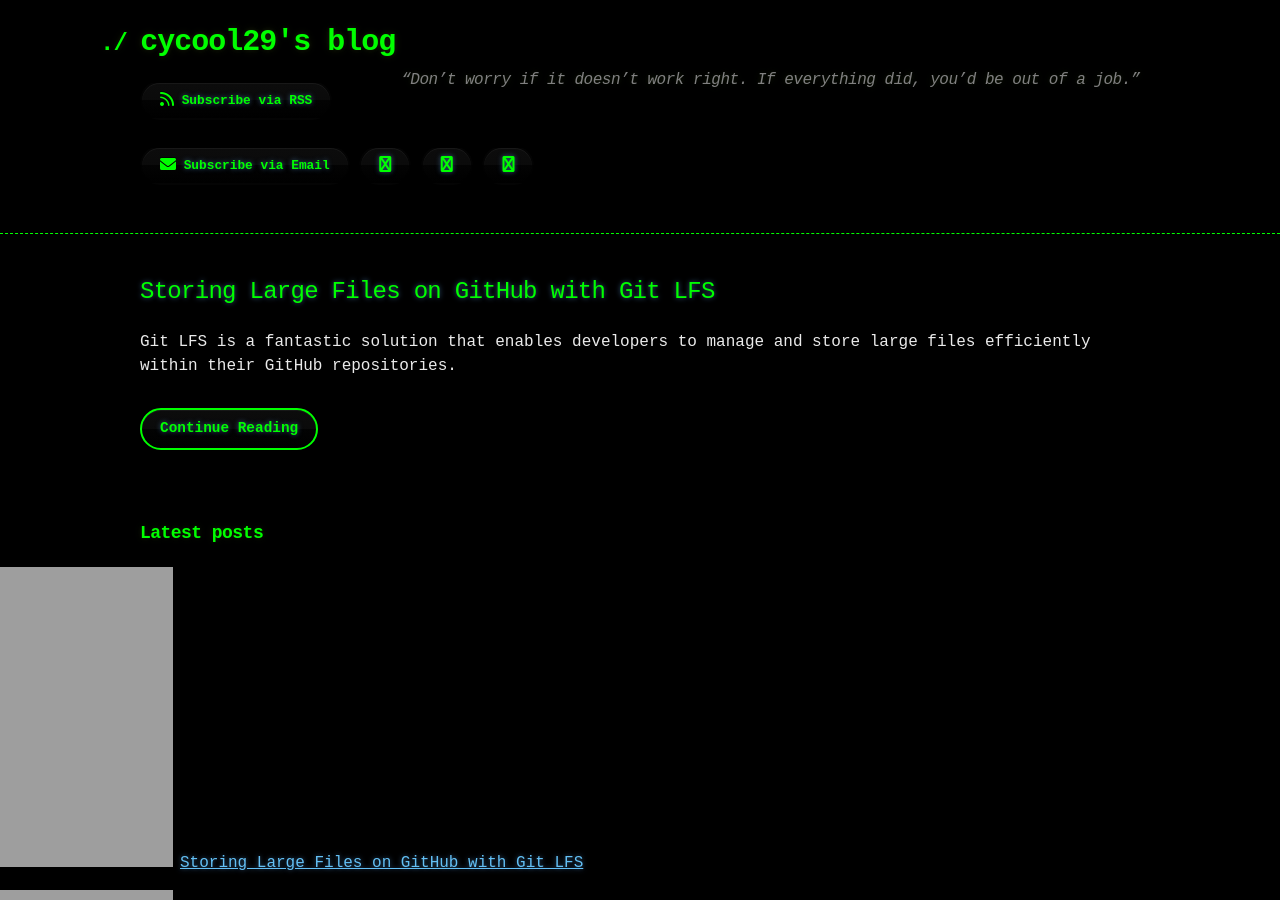
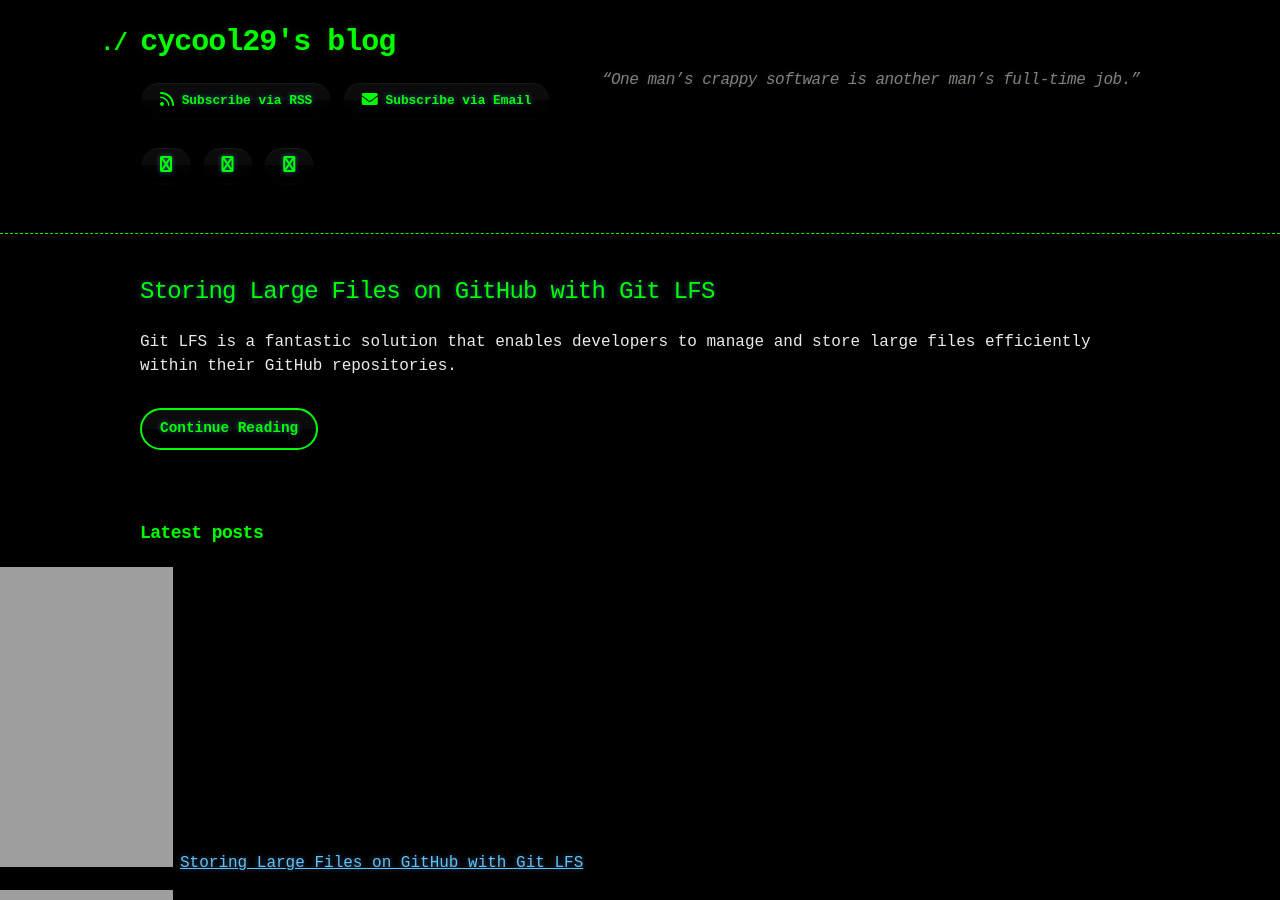
Before and after one commit to cycool29/cycool29.github.io, a Jekyll site: the page built from index.md, in a window 1280 px wide and 900 px high. Built offline with Jekyll 4.4.1, drawn with Linux system fonts in a browser that asks for light colours; a style sheet for code colours, icons or effects is not loaded.

Commit message:
Update quotes

```diff
--- a/_config.yml
+++ b/_config.yml
@@ -1,5 +1,5 @@
 title: cycool29's blog
-description: "“Don’t worry if it doesn’t work right. If everything did, you’d be out of a job.” "
+description: "“One man’s crappy software is another man’s full-time job.” "
 bio: A high school student. Intermediate in Python, Git, Bash. Learning JavaScript. He/Him. "
 author: cycool29
 url: https://cycool29.github.io
```
